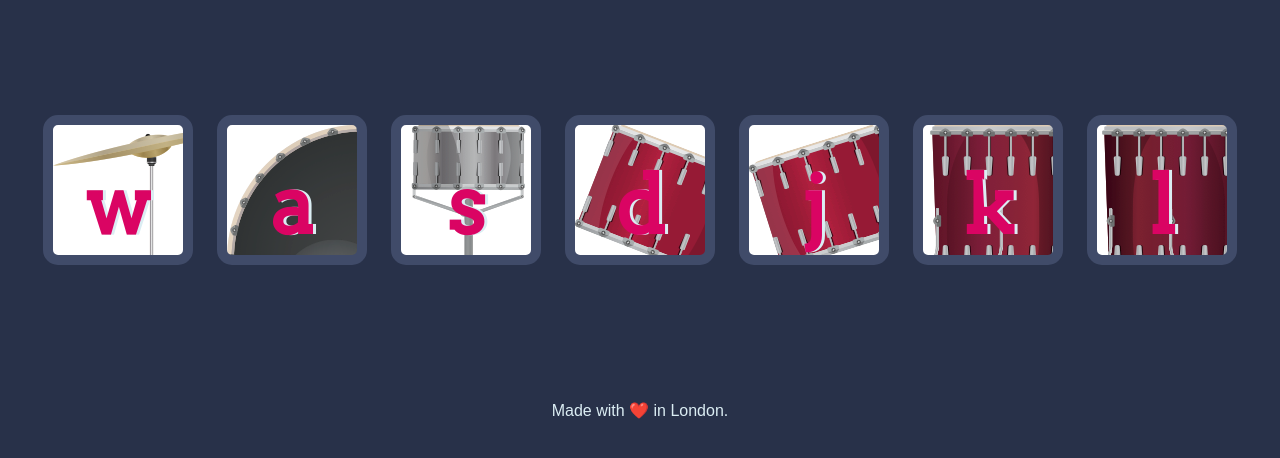
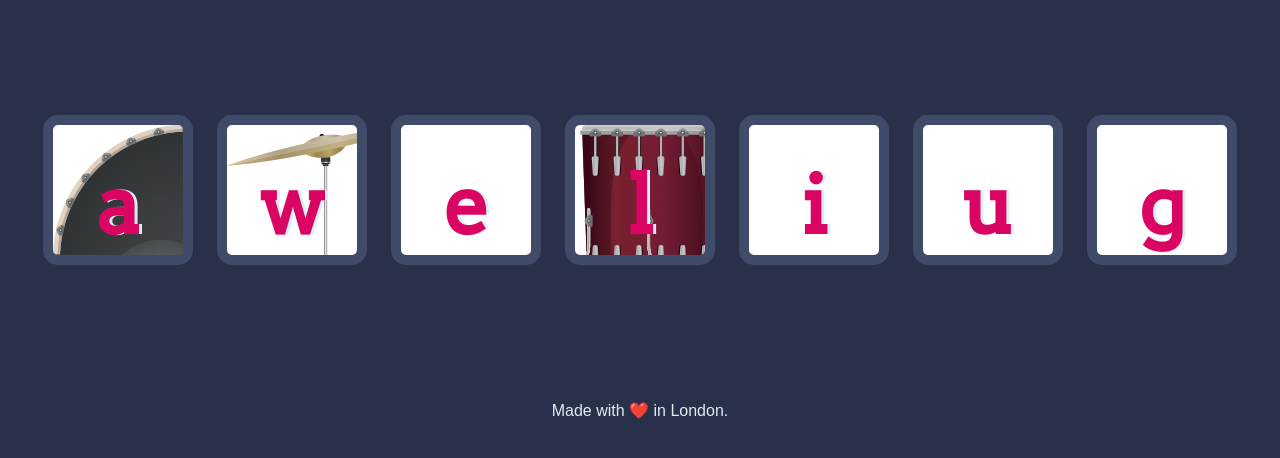
Before and after one commit to janani1022g/simple-drums-challenge, a plain HTML site: page index.html in a window 1280 px wide. Shown: the part 174-632 px from the top of the page. Drawn offline with Linux system fonts and the light colour scheme.

Commit message:
Update index.html

```diff
--- a/index.html
+++ b/index.html
@@ -12,13 +12,13 @@
 
   <h1 id="title">Drum 🥁 Kit</h1>
   <div class="set">
+    <button class="a drum">a</button>
     <button class="w drum">w</button>
-    <button class="a drum">a</button>
-    <button class="s drum">s</button>
-    <button class="d drum">d</button>
-    <button class="j drum">j</button>
-    <button class="k drum">k</button>
+    <button class="e drum">e</button>
     <button class="l drum">l</button>
+    <button class="i drum">i</button>
+    <button class="u drum">u</button>
+    <button class="g drum">g</button>
   </div>
 
 
```
